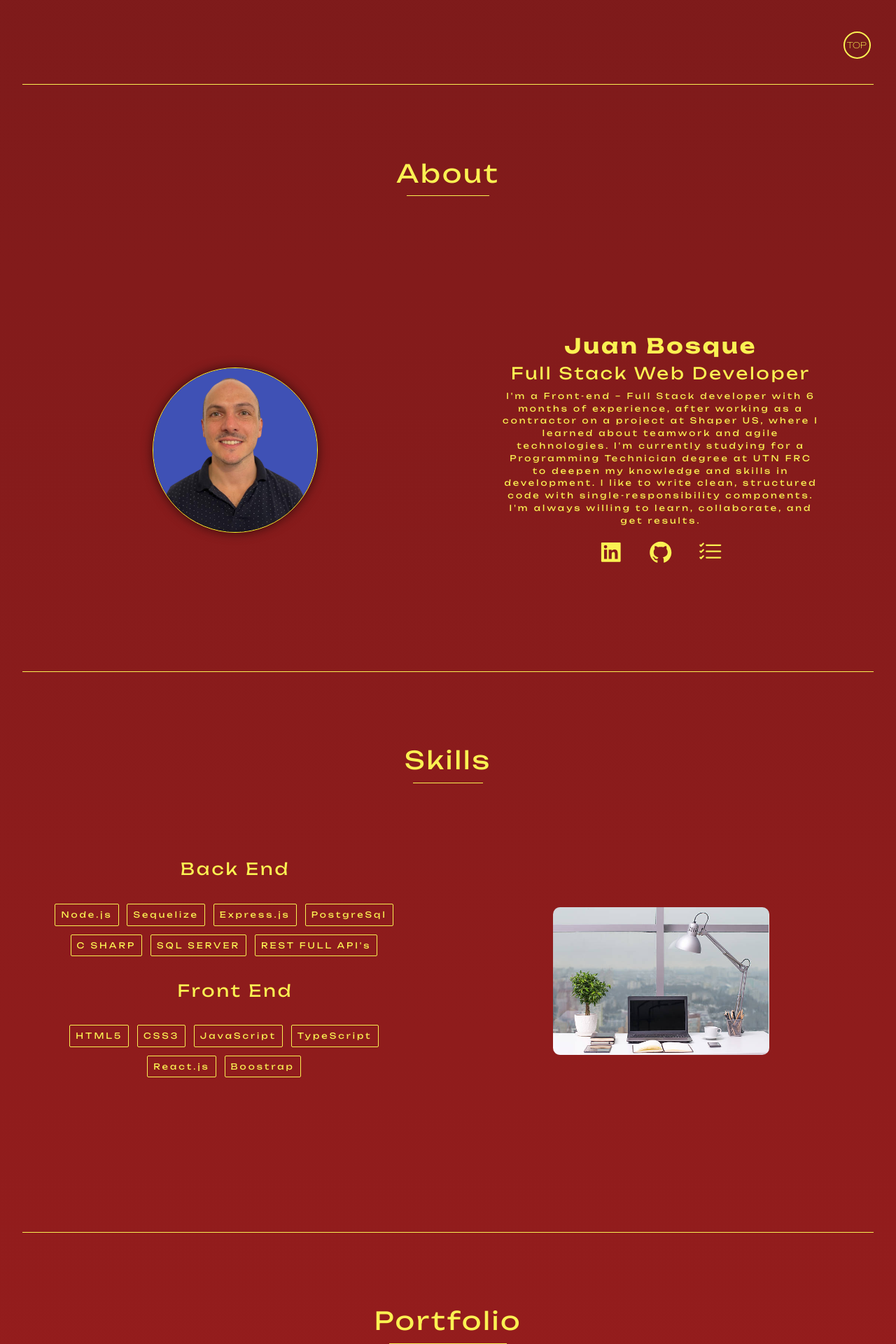
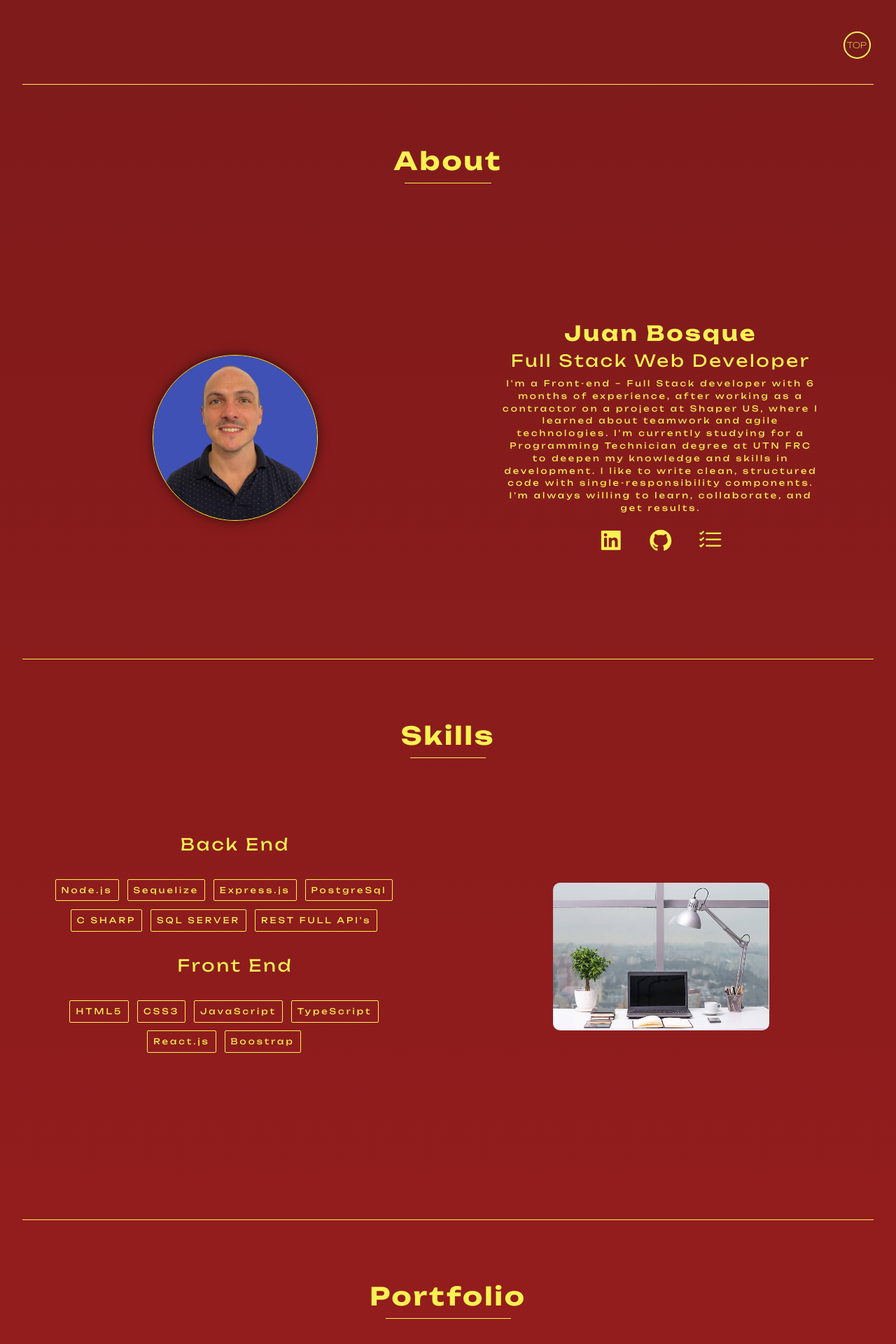
Before and after one commit to bosque-juan/portfolioreact, a React (Create React App) app: page / in a window 1280 px wide. Shown: the part 680-2600 px from the top of the page at 70% size. Built offline with nearby package versions, Linux system fonts and the light colour scheme; a web font is replaced by a local one.

Commit message:
add: h2 tag into section titles

```diff
--- a/src/presentational/About.jsx
+++ b/src/presentational/About.jsx
@@ -1,19 +1,19 @@
 import Style from "./About.module.css";
 import img from "../assets/profile.jpg";
 import { BsListCheck } from "react-icons/bs";
+import { AiFillGithub, AiFillLinkedin } from "react-icons/ai";
 
-import { AiFillGithub, AiFillLinkedin } from "react-icons/ai";
-import { Slide } from "react-awesome-reveal";
 export default function About() {
   return (
-    <div className={Style.head} id="about">
-      <Slide>
-        <main className={Style.mainAbout}>About</main>
+    <div className={Style.head} >
+      <main className={Style.mainAbout}>
+        <h2>About</h2></main>
+      {/* about Image */}
       <div className={Style.containerAbout}>
         <div className={Style.imgContainer1}>
           <img className={Style.imageAbout} src={img} alt="Juan Bosque Image" />
         </div>
-
+        {/* about text */}
         <div className={Style.about}>
           <h2>Juan Bosque</h2>
           <span>Full Stack Web Developer</span>
@@ -23,7 +23,7 @@ export default function About() {
             I'm currently studying for a Programming Technician degree at UTN FRC to deepen my knowledge and skills in development.
             I like to write clean, structured code with single-responsibility components. I'm always willing to learn, collaborate, and get results.
           </p>
-
+          {/* Icons */}
           <ul className={Style.iconContainer}>
             <a
               href="https://www.linkedin.com/in/juan-bosque"
@@ -43,7 +43,6 @@ export default function About() {
                 <AiFillGithub className={Style.icon} title="Git Hub" />
               </i>
             </a>
-
             <a href="https://drive.google.com/file/d/1NhWPsGjmpBfoqO9p-LGaHgAYr7Y7J5vP/view?usp=sharing" rel="noreferrer"
               target="_blank" >
               <i>
@@ -53,7 +52,6 @@ export default function About() {
           </ul>
         </div>
       </div>
-      </Slide>
     </div>
   );
 }
--- a/src/presentational/About.module.css
+++ b/src/presentational/About.module.css
@@ -9,17 +9,17 @@
   padding-bottom: 3rem;
 }
 
-.mainAbout {
+.mainAbout>h2 {
   position: relative;
   display: inline-block;
-  padding-top: 2rem;
+  padding-top: .5rem;
   padding-bottom: 1rem;
   margin-top: 7rem;
   font-size: 3rem;
   justify-content: center;
 }
 
-.mainAbout::after {
+.mainAbout>h2::after {
   content: "";
   position: absolute;
   bottom: 0;
@@ -30,7 +30,7 @@
   transition: all 0.3s ease;
 }
 
-.mainAbout:hover::after {
+.mainAbout>h2:hover::after {
   left: 0;
   width: 100%;
 }
--- a/src/presentational/Contact.jsx
+++ b/src/presentational/Contact.jsx
@@ -1,11 +1,9 @@
 import Style from "./Contact.module.css";
 
-import { Slide } from "react-awesome-reveal";
 export default function Contact() {
   return (
-    <div id="contact" className={Style.headContact}>
-      <Slide>
-        <main className={Style.mainContact}>Contact</main>
+    <div  className={Style.headContact}>
+        <main className={Style.mainContact}><h2>Contact</h2></main>
         <div className={Style.containerContact}>
           <div className={Style.data}>
             <h1>EMAIL</h1>
@@ -32,13 +30,12 @@ export default function Contact() {
             </div>
             <textarea
               id="textArea"
-              maxlength="200" type="text" wrap="hard" rows="4" name="message" placeholder="Leave your message"
+              maxLength="200" type="text" wrap="hard" rows="4" name="message" placeholder="Leave your message"
               className={Style.textArea}
             ></textarea>
             <input className={Style.button} type="submit" value="Send" />
           </form>
         </div>
-      </Slide>
     </div>
   );
 }
--- a/src/presentational/Contact.module.css
+++ b/src/presentational/Contact.module.css
@@ -8,17 +8,17 @@
   padding-bottom: 3rem;
 }
 
-.mainContact {
+.mainContact>h2 {
   position: relative;
   display: inline-block;
-  padding-top: 2rem;
+  padding-top: .5rem;
   padding-bottom: 1rem;
   margin-top: 7rem;
   font-size: 3rem;
   justify-content: center;
 }
 
-.mainContact::after {
+.mainContact>h2::after {
   content: "";
   position: absolute;
   bottom: 0;
@@ -29,7 +29,7 @@
   transition: all 0.3s ease;
 }
 
-.mainContact:hover::after {
+.mainContact>h2:hover::after {
   left: 0;
   width: 100%;
 }
--- a/src/presentational/Home.jsx
+++ b/src/presentational/Home.jsx
@@ -1,30 +1,26 @@
-import { Slide } from "react-awesome-reveal";
 import Style from "./Home.module.css";
 
 export default function Home() {
   return (
-    <div id="home" className={Style.head}>
+    <div  className={Style.head}>
       <a href="#about">
         <i>
           <h6>Scroll Down</h6>
         </i>
       </a>
       <div className={Style.containerHome}>
-        <Slide>
         <div className={Style.greeting}>
           <span>JUAN</span>
           <br />
           BOSQUE
           <h5 className={Style.subtitle}>FULL STACK WEB DEVELOPER</h5>
         </div>
-        </Slide>
-        <Slide>
+
         <div>
           <h3 className={Style.mainTitle}>
             Welcome to my personal portfolio!
           </h3>
         </div>
-        </Slide>
       </div>
     </div>
   );
--- a/src/presentational/Portfolio.jsx
+++ b/src/presentational/Portfolio.jsx
@@ -1,22 +1,18 @@
 import { AiFillGithub } from "react-icons/ai";
 import { TbWorld } from "react-icons/tb";
-
-import { Slide } from "react-awesome-reveal";
 import recipess from "../assets/recipess.png";
 import Athenas from "../assets/Athenas.png";
 import Ecommerce from "../assets/ecommerce.png";
 import Dog from '../assets/happydogCover.png';
-
 import Weather from '../assets/landing.png';
-
 import Style from "./Portfolio.module.css";
 
 export default function Portfolio() {
   return (
-    <div id="portfolio" className={Style.headPortfolio}>
-      <Slide>
-        <main className={Style.mainPortfolio}>Portfolio</main>
+    <div className={Style.headPortfolio}>
+      <main className={Style.mainPortfolio}><h2>Portfolio</h2></main>
       <div className={Style.containerPortfolio}>
+        {/* happy dog */}
         <div className={Style.imgContainer}>
           <img
             className={Style.imgPortfolio}
@@ -25,11 +21,10 @@ export default function Portfolio() {
           />
           <h5 className={Style.imgTitle}>
             Happy Dog
-
             <br />
             <nav>
               <a
-                  href="https://github.com/bosque-juan"
+                href="https://github.com/bosque-juan/HappyDogFront"
                 rel="noreferrer"
                 target="_blank"
               >
@@ -37,7 +32,6 @@ export default function Portfolio() {
                   <AiFillGithub className={Style.icon} title="Git Hub" />
                 </i>
               </a>
-
               <a
                 href="https://happy-dog-front.vercel.app/"
                 rel="noreferrer"
@@ -48,22 +42,20 @@ export default function Portfolio() {
                 </i>
               </a>
             </nav>
-
           </h5>
         </div>
+        {/* recipes */}
         <div className={Style.imgContainer}>
           <img
             className={Style.imgPortfolio}
             src={recipess}
             alt="recipes app"
           />
-            <a href="https://recipesjb.vercel.app/">
           <h5 className={Style.imgTitle}>
             Recipes App
-
             <nav>
               <a
-                    href="https://github.com/bosque-juan"
+                href="https://github.com/bosque-juan/Recipes-Food-App-responsive-"
                 rel="noreferrer"
                 target="_blank"
               >
@@ -71,9 +63,8 @@ export default function Portfolio() {
                   <AiFillGithub className={Style.icon} title="Git Hub" />
                 </i>
               </a>
-
               <a
-                    href="https://happy-dog-front.vercel.app/"
+                href="https://recipesjb.vercel.app/"
                 rel="noreferrer"
                 target="_blank"
               >
@@ -82,24 +73,21 @@ export default function Portfolio() {
                 </i>
               </a>
             </nav>
-
           </h5>
-            </a>
         </div>
+        {/* Athenas */}
         <div className={Style.imgContainer}>
           <img
             className={Style.imgPortfolio}
             src={Athenas}
             alt="Athenas club"
           />
-            <a href="https://proyecto-final-matarg81.vercel.app/">
           <h5 className={Style.imgTitle}>
             Athenas Club
-
             <br />
             <nav>
               <a
-                    href="https://github.com/bosque-juan"
+                href="https://github.com/MATarg81/proyecto-final"
                 rel="noreferrer"
                 target="_blank"
               >
@@ -107,9 +95,8 @@ export default function Portfolio() {
                   <AiFillGithub className={Style.icon} title="Git Hub" />
                 </i>
               </a>
-
               <a
-                    href="https://happy-dog-front.vercel.app/"
+                href="https://proyecto-final-matarg81.vercel.app/"
                 rel="noreferrer"
                 target="_blank"
               >
@@ -118,24 +105,21 @@ export default function Portfolio() {
                 </i>
               </a>
             </nav>
-
           </h5>
-            </a>
-
         </div>
+        {/* ecommerce */}
         <div className={Style.imgContainer}>
           <img
             className={Style.imgPortfolio}
             src={Ecommerce}
             alt="Ecommerce"
           />
-            <a href="https://ecommercejb.vercel.app/">
           <h5 className={Style.imgTitle}>
             Clothes Store
             <br />
             <nav>
               <a
-                    href="https://github.com/bosque-juan"
+                href="https://github.com/bosque-juan/ecommerce"
                 rel="noreferrer"
                 target="_blank"
               >
@@ -143,9 +127,8 @@ export default function Portfolio() {
                   <AiFillGithub className={Style.icon} title="Git Hub" />
                 </i>
               </a>
-
               <a
-                    href="https://happy-dog-front.vercel.app/"
+                href="https://ecommercejb.vercel.app/"
                 rel="noreferrer"
                 target="_blank"
               >
@@ -154,23 +137,21 @@ export default function Portfolio() {
                 </i>
               </a>
             </nav>
-
           </h5>
-            </a>
         </div>
+        {/* WeatherApp */}
         <div className={Style.imgContainer}>
           <img
             className={Style.imgPortfolio}
             src={Weather}
             alt="weather app"
           />
-            <a href="https://weatherappjb.vercel.app/">
           <h5 className={Style.imgTitle}>
             Weather App
             <br />
             <nav>
               <a
-                    href="https://github.com/bosque-juan"
+                href="https://github.com/bosque-juan/WeatherApp"
                 rel="noreferrer"
                 target="_blank"
               >
@@ -178,9 +159,8 @@ export default function Portfolio() {
                   <AiFillGithub className={Style.icon} title="Git Hub" />
                 </i>
               </a>
-
               <a
-                    href="https://happy-dog-front.vercel.app/"
+                href="https://weatherappjb.vercel.app/"
                 rel="noreferrer"
                 target="_blank"
               >
@@ -189,12 +169,210 @@ export default function Portfolio() {
                 </i>
               </a>
             </nav>
-
           </h5>
-            </a>
         </div>
       </div>
-      </Slide>
-    </div>
+    </div >
   );
 }
+
+// import { AiFillGithub } from "react-icons/ai";
+// import { TbWorld } from "react-icons/tb";
+
+// import { Slide } from "react-awesome-reveal";
+// import recipess from "../assets/recipess.png";
+// import Athenas from "../assets/Athenas.png";
+// import Ecommerce from "../assets/ecommerce.png";
+// import Dog from '../assets/happydogCover.png';
+
+// import Weather from '../assets/landing.png';
+
+// import Style from "./Portfolio.module.css";
+
+// export default function Portfolio() {
+//   return (
+//     <div id="portfolio" className={Style.headPortfolio}>
+//       <Slide>
+//         <main className={Style.mainPortfolio}>Portfolio</main>
+//         <div className={Style.containerPortfolio}>
+//           <div className={Style.imgContainer}>
+//             <img
+//               className={Style.imgPortfolio}
+//               src={Dog}
+//               alt="happy dog"
+//             />
+//             <h5 className={Style.imgTitle}>
+//               Happy Dog
+
+//               <br />
+//               <nav>
+//                 <a
+//                   href="https://github.com/bosque-juan"
+//                   rel="noreferrer"
+//                   target="_blank"
+//                 >
+//                   <i>
+//                     <AiFillGithub className={Style.icon} title="Git Hub" />
+//                   </i>
+//                 </a>
+
+//                 <a
+//                   href="https://happy-dog-front.vercel.app/"
+//                   rel="noreferrer"
+//                   target="_blank"
+//                 >
+//                   <i>
+//                     <TbWorld className={Style.icon} title="Web Site" />
+//                   </i>
+//                 </a>
+//               </nav>
+
+//             </h5>
+//           </div>
+//           <div className={Style.imgContainer}>
+//             <img
+//               className={Style.imgPortfolio}
+//               src={recipess}
+//               alt="recipes app"
+//             />
+//             <a href="https://recipesjb.vercel.app/">
+//               <h5 className={Style.imgTitle}>
+//                 Recipes App
+
+//                 <nav>
+//                   <a
+//                     href="https://github.com/bosque-juan"
+//                     rel="noreferrer"
+//                     target="_blank"
+//                   >
+//                     <i>
+//                       <AiFillGithub className={Style.icon} title="Git Hub" />
+//                     </i>
+//                   </a>
+
+//                   <a
+//                     href="https://happy-dog-front.vercel.app/"
+//                     rel="noreferrer"
+//                     target="_blank"
+//                   >
+//                     <i>
+//                       <TbWorld className={Style.icon} title="Web Site" />
+//                     </i>
+//                   </a>
+//                 </nav>
+
+//               </h5>
+//             </a>
+//           </div>
+//           <div className={Style.imgContainer}>
+//             <img
+//               className={Style.imgPortfolio}
+//               src={Athenas}
+//               alt="Athenas club"
+//             />
+//             <a href="https://proyecto-final-matarg81.vercel.app/">
+//               <h5 className={Style.imgTitle}>
+//                 Athenas Club
+
+//                 <br />
+//                 <nav>
+//                   <a
+//                     href="https://github.com/bosque-juan"
+//                     rel="noreferrer"
+//                     target="_blank"
+//                   >
+//                     <i>
+//                       <AiFillGithub className={Style.icon} title="Git Hub" />
+//                     </i>
+//                   </a>
+
+//                   <a
+//                     href="https://happy-dog-front.vercel.app/"
+//                     rel="noreferrer"
+//                     target="_blank"
+//                   >
+//                     <i>
+//                       <TbWorld className={Style.icon} title="Web Site" />
+//                     </i>
+//                   </a>
+//                 </nav>
+
+//               </h5>
+//             </a>
+
+//           </div>
+//           <div className={Style.imgContainer}>
+//             <img
+//               className={Style.imgPortfolio}
+//               src={Ecommerce}
+//               alt="Ecommerce"
+//             />
+//             <a href="https://ecommercejb.vercel.app/">
+//               <h5 className={Style.imgTitle}>
+//                 Clothes Store
+//                 <br />
+//                 <nav>
+//                   <a
+//                     href="https://github.com/bosque-juan"
+//                     rel="noreferrer"
+//                     target="_blank"
+//                   >
+//                     <i>
+//                       <AiFillGithub className={Style.icon} title="Git Hub" />
+//                     </i>
+//                   </a>
+
+//                   <a
+//                     href="https://happy-dog-front.vercel.app/"
+//                     rel="noreferrer"
+//                     target="_blank"
+//                   >
+//                     <i>
+//                       <TbWorld className={Style.icon} title="Web Site" />
+//                     </i>
+//                   </a>
+//                 </nav>
+
+//               </h5>
+//             </a>
+//           </div>
+//           <div className={Style.imgContainer}>
+//             <img
+//               className={Style.imgPortfolio}
+//               src={Weather}
+//               alt="weather app"
+//             />
+//             <a href="https://weatherappjb.vercel.app/">
+//               <h5 className={Style.imgTitle}>
+//                 Weather App
+//                 <br />
+//                 <nav>
+//                   <a
+//                     href="https://github.com/bosque-juan"
+//                     rel="noreferrer"
+//                     target="_blank"
+//                   >
+//                     <i>
+//                       <AiFillGithub className={Style.icon} title="Git Hub" />
+//                     </i>
+//                   </a>
+
+//                   <a
+//                     href="https://happy-dog-front.vercel.app/"
+//                     rel="noreferrer"
+//                     target="_blank"
+//                   >
+//                     <i>
+//                       <TbWorld className={Style.icon} title="Web Site" />
+//                     </i>
+//                   </a>
+//                 </nav>
+
+//               </h5>
+//             </a>
+//           </div>
+//         </div>
+//       </Slide>
+//     </div>
+//   );
+// }
--- a/src/presentational/Portfolio.module.css
+++ b/src/presentational/Portfolio.module.css
@@ -8,10 +8,10 @@
   padding-bottom: 3rem;
 }
 
-.mainPortfolio {
+.mainPortfolio>h2 {
   position: relative;
   display: inline-block;
-  padding-top: 2rem;
+  padding-top: .5rem;
   padding-bottom: 1rem;
   margin-top: 7rem;
   font-size: 3rem;
@@ -19,6 +19,22 @@
 }
 
 
+
+
+.mainPortfolio>h2::after {
+  content: "";
+  position: absolute;
+  bottom: 0;
+  left: 10%;
+  width: 80%;
+  height: 1px;
+  background-color: var(--letters);
+}
+
+.mainPortfolio>h2:hover::after {
+  left: 0;
+  width: 100%;
+}
 
 .containerPortfolio {
   display: flex;
@@ -28,21 +44,6 @@
   justify-content: center;
   flex-wrap: wrap;
   margin: auto;
-}
-
-.mainPortfolio::after {
-  content: "";
-  position: absolute;
-  bottom: 0;
-  left: 10%;
-  width: 80%;
-  height: 1px;
-  background-color: var(--letters);
-}
-
-.mainPortfolio:hover::after {
-  left: 0;
-  width: 100%;
 }
 
 .imgContainer {
--- a/src/presentational/Skills.jsx
+++ b/src/presentational/Skills.jsx
@@ -1,12 +1,10 @@
 import Style from "./Skills.module.css";
 import image from "../assets/desk.png";
-import { Slide, Fade } from "react-awesome-reveal";
 
 export default function Skills() {
   return (
-    <div className={Style.headSkills} id="skills">
-      <Slide>
-        <main className={Style.main1}>Skills</main>
+    <div className={Style.headSkills} >
+      <main className={Style.main1}><h2>Skills</h2></main>
 
       <div className={Style.containerSkills}>
         <section className={Style.sectionSkills}>
@@ -14,7 +12,6 @@ export default function Skills() {
             <div className={Style.develop}>Back End</div>
 
             <div className={Style.skills}>
-                <Fade cascade damping={0.1}>
               <ul>Node.js</ul>
               <ul>Sequelize</ul>
               <ul>Express.js</ul>
@@ -22,21 +19,18 @@ export default function Skills() {
               <ul>C SHARP</ul>
               <ul>SQL SERVER</ul>
               <ul>REST FULL API's</ul>
-                </Fade>
             </div>
           </div>
           <div>
             <div className={Style.develop}>Front End</div>
 
             <div className={Style.skills}>
-                <Fade cascade damping={0.1}>
               <ul>HTML5</ul>
               <ul>CSS3</ul>
               <ul>JavaScript</ul>
               <ul>TypeScript</ul>
               <ul>React.js</ul>
               <ul>Boostrap</ul>
-                </Fade>
             </div>
           </div>
         </section>
@@ -45,7 +39,6 @@ export default function Skills() {
           <img className={Style.image} src={image} alt="" />
         </div>
       </div>
-      </Slide>
     </div>
   );
 }
--- a/src/presentational/Skills.module.css
+++ b/src/presentational/Skills.module.css
@@ -8,17 +8,17 @@
   padding-bottom: 3rem;
 }
 
-.main1 {
+.main1>h2 {
   position: relative;
   display: inline-block;
-  padding-top: 2rem;
+  padding-top: .5rem;
   padding-bottom: 1rem;
   margin-top: 7rem;
   font-size: 3rem;
   justify-content: center;
 }
 
-.main1::after {
+.main1>h2::after {
   content: "";
   position: absolute;
   bottom: 0;
@@ -29,7 +29,7 @@
   transition: all 0.3s ease;
 }
 
-.main1:hover::after {
+.main1>h2:hover::after {
   left: 0;
   width: 100%;
 }
```
Also changed, not shown: src/presentational/Footer.jsx (+7 -7 lines). Lines whose indentation alone changed are shown as unchanged.
